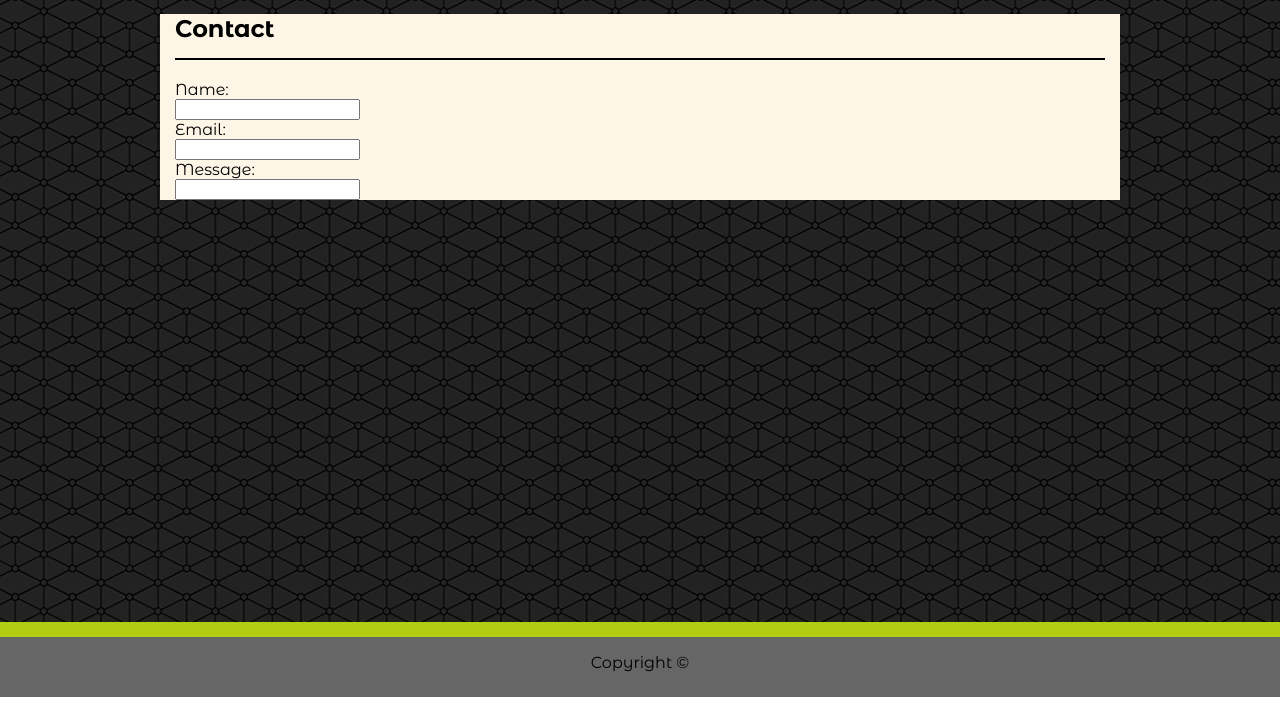
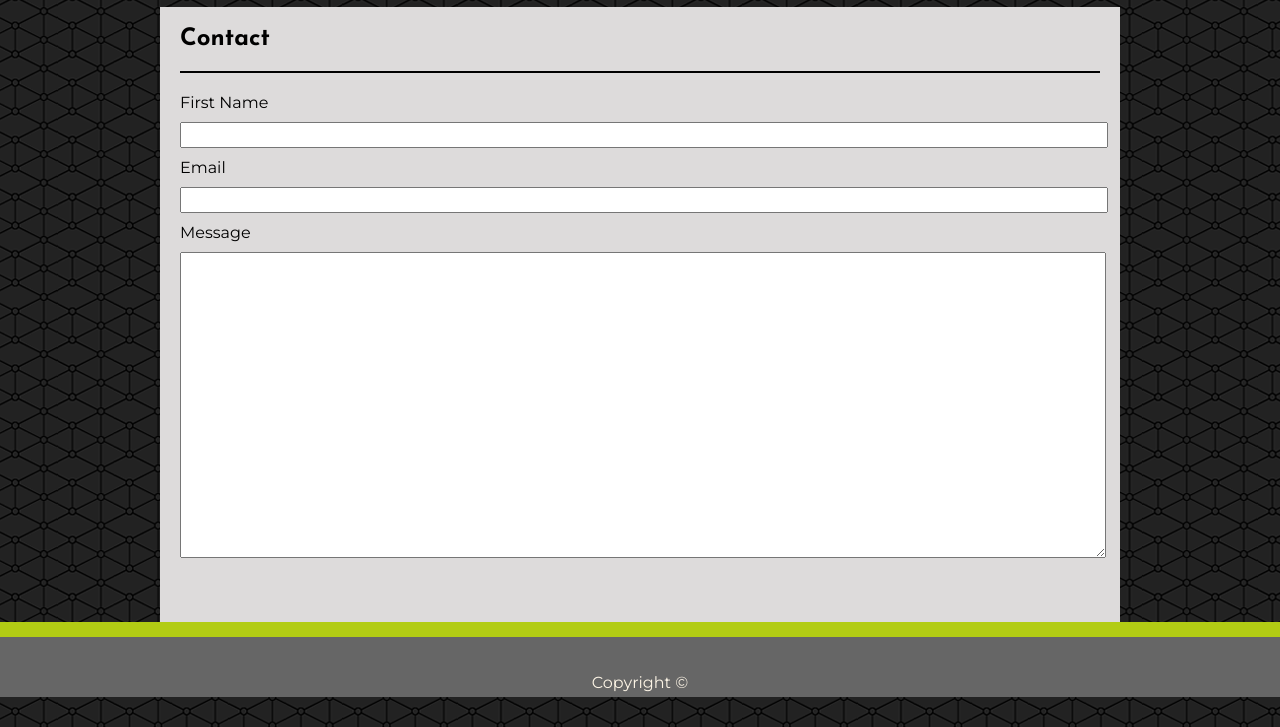
Before and after one commit to smanhart/Basic-Portfolio, a plain HTML site: page contact.html in a window 1280 px wide. Shown: the part 103-830 px from the top of the page. Before the commit the page ends 800 px from the top, so only its background shows below. Drawn offline with Linux system fonts and the light colour scheme.

Commit message:
contact forms

```diff
--- a/assets/css/style.css
+++ b/assets/css/style.css
@@ -7,7 +7,11 @@
 body {
     margin-bottom: 85px;
     background-image: url(../images/connectwork.png);
-    font-family: 'Montserrat Alternates', sans-serif;
+    font-family: 'Montserrat', sans-serif;
+}
+
+h1, h2, .navLink {
+    font-family: 'Josefin Sans', sans-serif;
 }
 
 header {
@@ -34,14 +38,15 @@ header {
 
 section {
     max-width: 960px;
-    padding: 0 15px;
+    padding: 0 20px 70px 20px;
     margin: 0 auto;
     box-sizing: border-box;
-    background:oldlace;
+    background: #dddbdb
+    /* background:oldlace; */
 }
 
 h2 {
-    padding-bottom: 15px;
+    padding: 20px 0 20px 0;
     border-bottom: solid 2px black;
 }
 
@@ -77,13 +82,14 @@ h2 {
     height: 50px;
 }
 
+input, textarea {
+    margin: 10px 0;
+    width: 100%;
+    height: 20px;
+}
 
-.rotate {
-    -webkit-transform:rotate(90deg);
-    -moz-transform: rotate(90deg);
-    -ms-transform: rotate(90deg);
-    -o-transform: rotate(90deg);
-    transform: rotate(90deg);
+#message {
+    height: 300px;
 }
 
 footer {
@@ -99,4 +105,6 @@ footer {
 
 #copyright {
     margin-bottom: 0;
+    padding-top: 20px;
+    color:oldlace;
 }
--- a/contact.html
+++ b/contact.html
@@ -2,11 +2,11 @@
 <html lang="en">
     <head>
         <title>Contact</title>
-        <link href="https://fonts.googleapis.com/css?family=Montserrat+Alternates:400,700" rel="stylesheet">
+        <link href="https://fonts.googleapis.com/css?family=Josefin+Sans:400,700|Montserrat" rel="stylesheet">
         <link rel="stylesheet" type="text/css" href="assets/css/style.css"/>
     </head>
     <body>
-        <header class="clearfix"/>
+        <header class="clearfix">
             <h1 id="name">Stephanie Manhart</h1>
             <a class="navLink" href="index.html">About</a>
             <a class="navLink" href="portfolio.html">Portfolio</a>
@@ -16,17 +16,22 @@
         <section>
             <h2>Contact</h2>
             <form>
-                Name: <br>
-                <input type="text" name="Name"><br>
-                Email: <br>
-                <input type="text" email="Email"><br>
-                Message: <br>
-                <input type="text" message="Message" height="300px"> <br>
+
+                <label for="fname">First Name</label>
+                <input type="text" id="fname" name="fname"/>
+
+                <label for="email">Email</label>
+                <input type="text" id="email" name="email"/>
+
+                <label for="message">Message</label>
+                <textarea name="message" id="message"></textarea>
+                <!-- <input type="text" id="message" name="message"> -->
+
             </form>
         </section>
 
         <footer>
-            <p>Copyright &copy;</p>
+            <p id="copyright">Copyright &copy;</p>
         </footer>
     </body>
 </html>
```
Also changed, not shown: index.html (+1 -1 lines), portfolio.html (+3 -3 lines).
